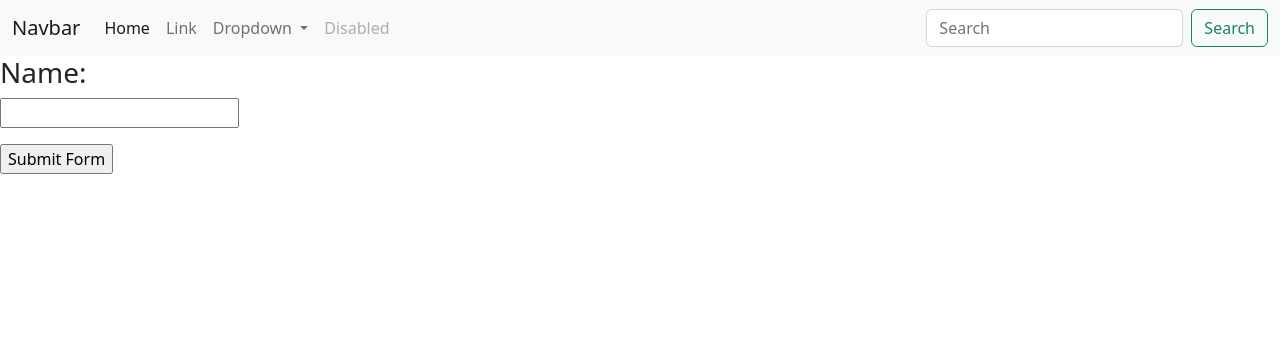
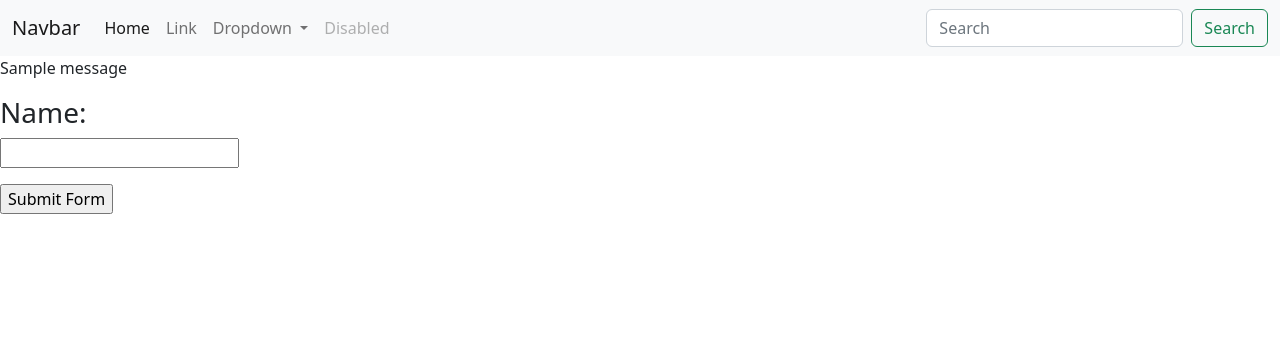
Before and after one commit to hiferli/Sample-Flask, a Flask app: page /login in a window 1280 px wide. Shown: the top 356 px of the page. Run offline with Flask 2, Linux system fonts and the light colour scheme; one stand-in notice (Sample message) is shown; parts of the project's set-up code (start-up, migrations or seed data) failed here and were passed over.

Commit message:
Message Flashing

```diff
--- a/Templates/login.html
+++ b/Templates/login.html
@@ -6,6 +6,14 @@ Login
 
 {% block body %}
 
+    {% with message = get_flashed_messages() %}
+        {% if message %}
+            {% for mess in message %}
+                <p>{{mess}}</p>
+            {% endfor %}
+        {% endif %}
+    {% endwith %}
+
 <form action="#" , method="post">
     <h3>Name:</h3>
     <p><input type="text" , name = "username"></p>
--- a/app.py
+++ b/app.py
@@ -1,10 +1,10 @@
-from flask import Flask, redirect , render_template, request, session , url_for
-from datetime import timedelta
+from flask import Flask, flash, redirect , render_template, request, session , url_for
+# from datetime import timedelta
 
 
 app = Flask(__name__);
-app.secret_key = "ifyoureadthisyougayyy"
-app.permanent_session_lifetime = timedelta(daye = 4);
+app.secret_key = "samplekeymessageoverhere"
+# app.permanent_session_lifetime = timedelta(daye = 4);
 
 @app.route('/')
 def home():
@@ -13,7 +13,7 @@ def home():
 @app.route("/login" , methods = ['POST' , 'GET'])
 def login():
     if request.method == "POST":
-        session.permanent = True;
+        # session.permanent = True;
         name = request.form["username"];
         session["user"] = name;
         return redirect(url_for("user" , usr=name))
@@ -33,6 +33,7 @@ def user():
 
 @app.route("/logout")
 def logout():
+    flash("You have been logged out successfully!")
     session.pop("user" , None);
     return redirect(url_for("login"));
 
```
